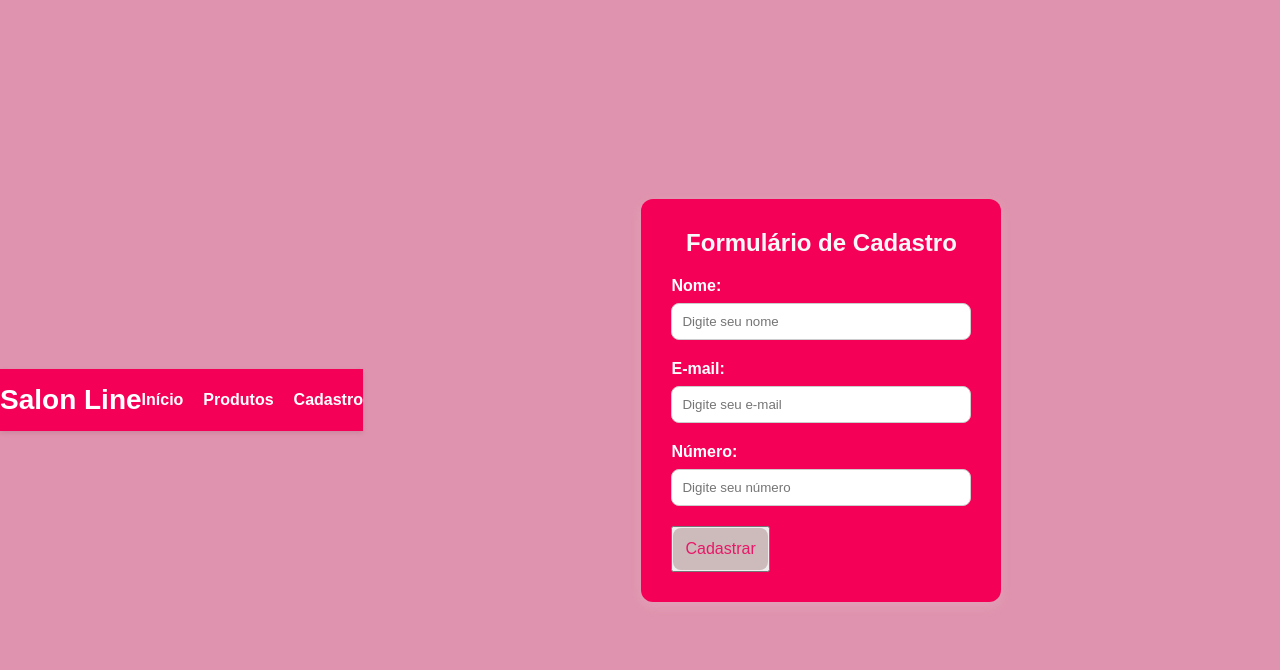
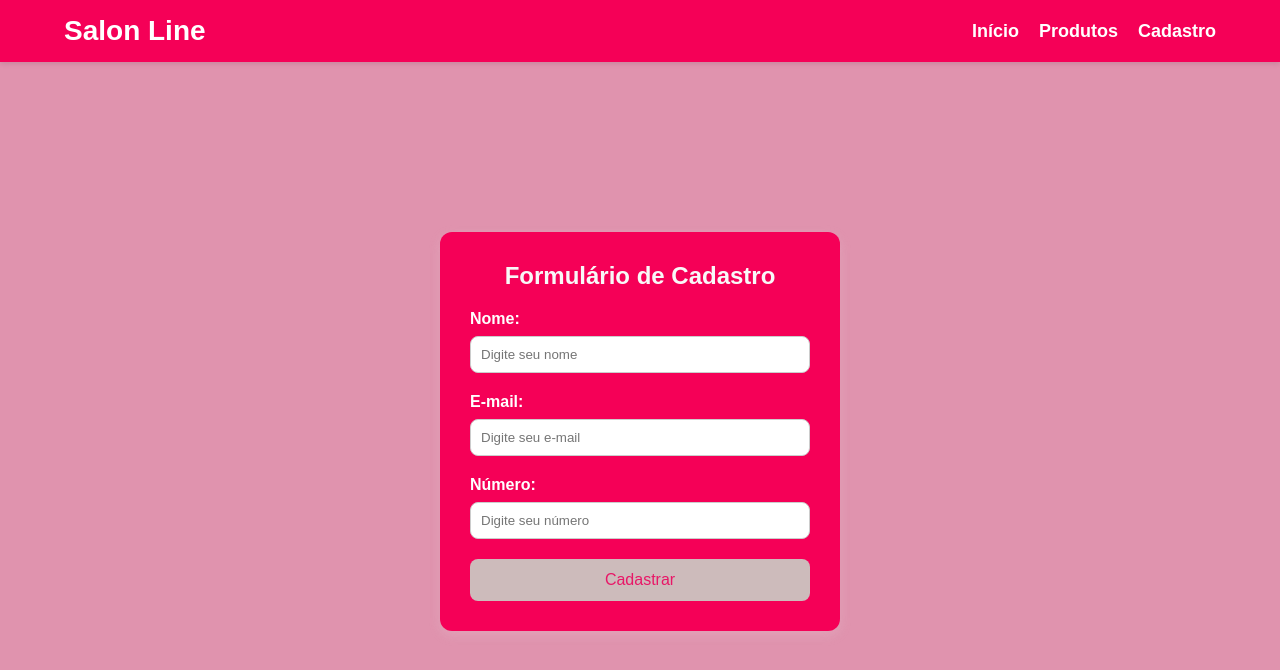
Before and after one commit to leticiafeferreira/Salon-line, a plain HTML site: page cadastro.html in a window 1280 px wide. Drawn offline with Linux system fonts and the light colour scheme.

Commit message:
Add files via upload

```diff
--- a/cadastro.html
+++ b/cadastro.html
@@ -10,22 +10,24 @@
 
 <body>
 
+  <!-- Navbar -->
   <header class="navbar">
-        <div class="nav-content">
+    <div class="container nav-content">
       <h1 class="logo">Salon Line</h1>
-
       <nav>
         <ul class="nav-links">
-              <li><a href="#">Início</a></li>
+          <li><a href="index.html">Início</a></li>
           <li><a href="produtos.html">Produtos</a></li>
+
           <li><a href="cadastro.html">Cadastro</a></li>
         </ul>
       </nav>
     </div>
   </header>
 
-    <div class="container">
-        <form id="cadastroForm" class="form">
+  <!-- Formulário -->
+  <main class="container">
+    <form id="cadastroForm" class="form" action="cadastro2.html" method="POST">
       <h2 class="form-title">Formulário de Cadastro</h2>
 
       <div class="form-group">
@@ -40,18 +42,18 @@
           placeholder="Digite seu e-mail" />
       </div>
 
-            <div class="form-group">
-                <label for="senha" class="form-label"> Número: </label>
-                <input type="password" id="senha" name="senha" class="form-input" required minlength="6"
+      <div class="form-group" >
+        <label for="numero" class="form-label">Número:</label>
+        <input type="tel" id="numero" name="numero" class="form-input" required minlength="6"
           placeholder="Digite seu número" />
       </div>
-            <button a href="cadastro2.html"></a>
-                <input type="submit" value="Cadastrar" class="form-button" />
-            </button>
+<div>
+      <input type="submit" value="Cadastrar" class="form-button"  />
+    <a href="cadastro2.html"></a>
+    </div>
+    </form>
+  </main>
 
-        </form>
-
-    </div>
 </body>
 
 </html>
--- a/css/cadastro.css
+++ b/css/cadastro.css
@@ -1,3 +1,4 @@
+/* Reset */
 * {
   margin: 0;
   padding: 0;
@@ -6,11 +7,14 @@
 
 body {
   font-family: "Arial", sans-serif;
-  background-color: #fff5f9;
+  background: #c9417190;
   color: #333;
+  height: 100vh;
+  display: flex;
+  flex-direction: column;
 }
 
-/* NAVBAR */
+/* Navbar */
 .navbar {
   background-color: #f50057;
   padding: 15px 0;
@@ -45,6 +49,7 @@ body {
   color: white;
   text-decoration: none;
   font-weight: bold;
+  font-size: 18px;
   transition: color 0.3s;
 }
 
@@ -52,25 +57,12 @@ body {
   color: #ffe2ed;
 }
 
-* {
-    box-sizing: border-box;
-    margin: 0;
-    padding: 0;
-    font-family: Arial, sans-serif;
-  }
-
-  body {
-    background: #c9417190;
-    height: 100vh;
+/* Formulário */
+main.container {
+  flex: 1;
   display: flex;
   justify-content: center;
   align-items: center;
-  }
-
-  .container {
-    width: 100%;
-    max-width: 400px;
-    padding: 20px;
 }
 
 .form {
@@ -78,6 +70,8 @@ body {
   padding: 30px;
   border-radius: 12px;
   box-shadow: 0 4px 12px rgba(233, 231, 231, 0.179);
+  width: 100%;
+  max-width: 400px;
 }
 
 .form-title {
@@ -125,17 +119,3 @@ body {
 .form-button:hover {
   background-color: #f5f5f5;
 }
-  .btn {
-    background-color: #f4eff1;
-    color: #c51162;
-    padding: 12px 25px;
-    text-decoration: none;
-    border-radius: 25px;
-    font-weight: bold;
-    transition: background-color 0.3s;
-
-  }
-
-  .btn:hover {
-    background-color: #b7b7b7;
-  }
```
Also changed, not shown: produtos.html (+2 -2 lines). Lines whose indentation alone changed are shown as unchanged.
